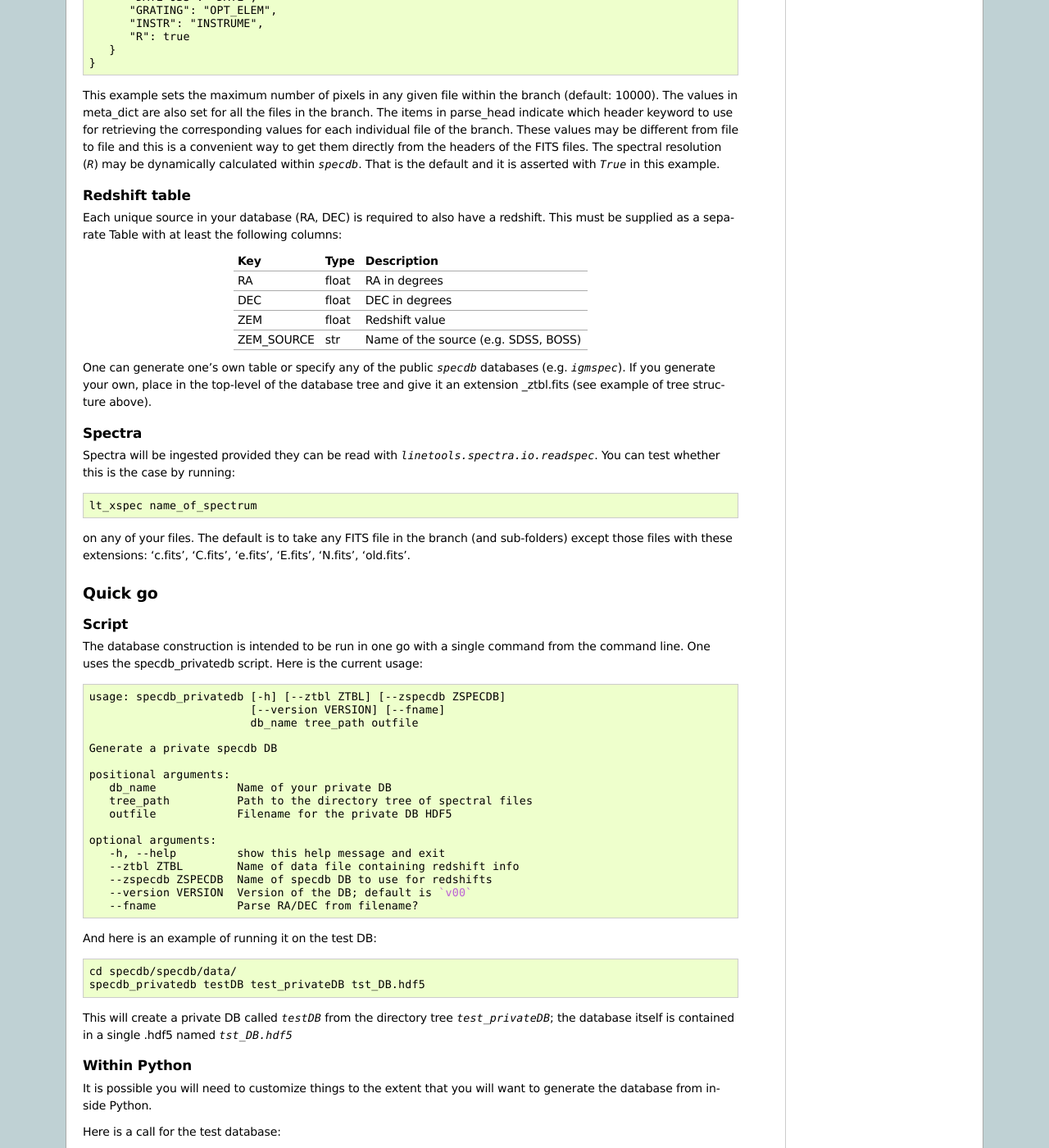
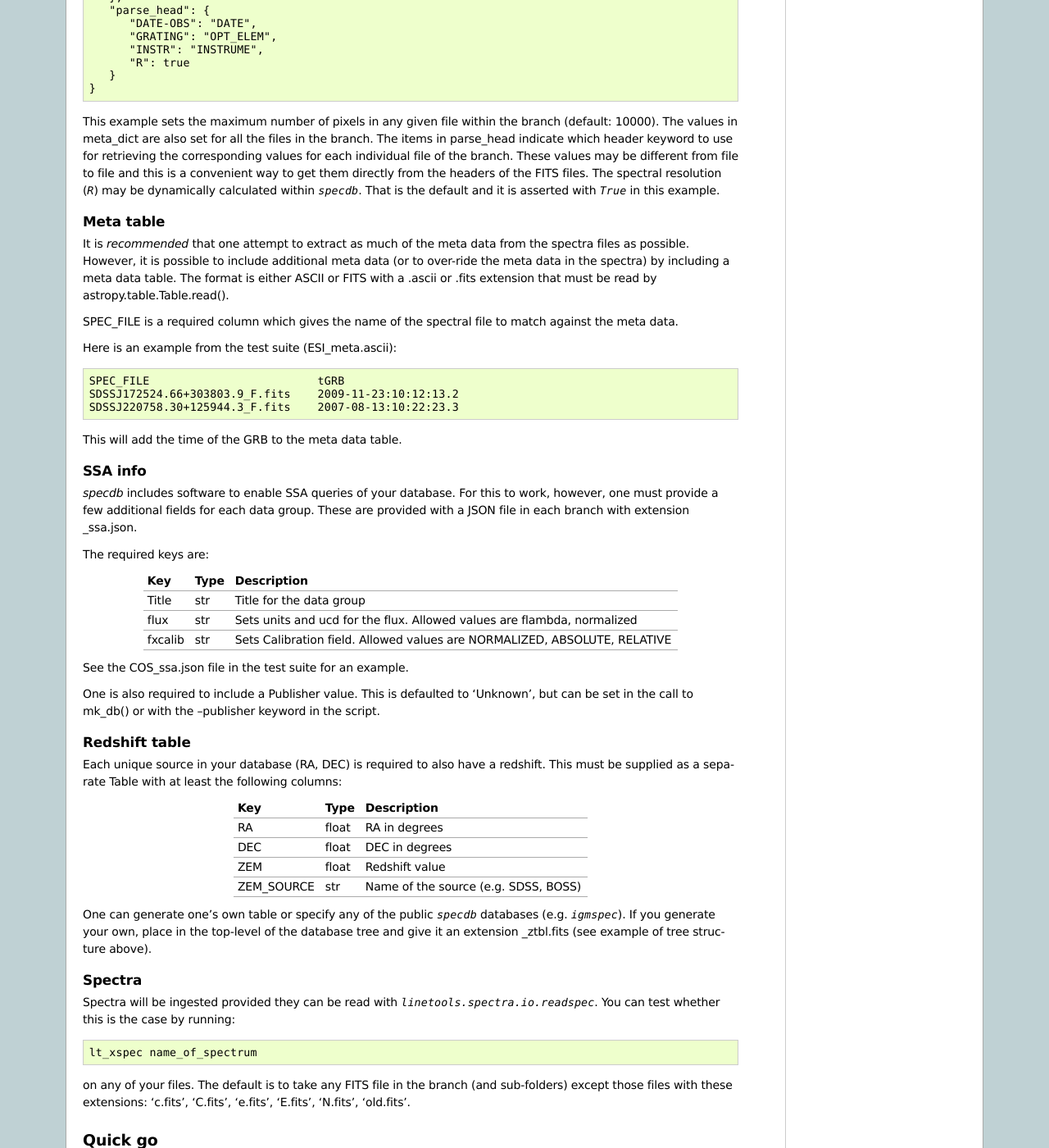
Before and after one commit to specdb/specdb, a Sphinx documentation site: the page built from docs/private.rst, in a window 1280 px wide and 1400 px high, scrolled down 993 px. Shown: the whole window at 82% size. Built offline with Sphinx 7.4.7, drawn with Linux system fonts in a browser that asks for light colours; pages that are not in the unit, such as notebooks, are missing from menus; some of the changed text lies outside the part shown.

Commit message:
private DB and docs

```diff
--- a/docs/private.rst
+++ b/docs/private.rst
@@ -37,6 +37,7 @@ Here is an example of a directory tree
    |  ├── testDB_ztbl.fits
    |  ├── ESI
    |  |  ├── ESI_meta.json
+   |  |  ├── ESI_meta.ascii
    |  |  ├── SDSSJ220758.30+125944.3_F.fits
    |  |  ├── SDSSJ220758.30+125944.3_E.fits
    |  ├── LRIS
@@ -45,6 +46,7 @@ Here is an example of a directory tree
    |  |  ├── SDSSJ230044.36+015541.7_b400_F.fits
    |  ├── COS
    |  |  ├── COS_meta.json
+   |  |  ├── COS_ssa.json
    |  |  ├── J095240.17+515250.03.fits.gz
    |  |  ├── J095243.05+515121.15.fits.gz
 
@@ -85,6 +87,54 @@ values may be different from file to file and this is a convenient way to get
 them directly from the headers of the FITS files. The spectral resolution (`R`) may
 be dynamically calculated within `specdb`.  That is the default and it is asserted
 with `True` in this example.
+
+Meta table
+----------
+
+It is *recommended* that one attempt to extract as much of the meta
+data from the spectra files as possible.  However, it is possible to
+include additional meta data (or to over-ride the meta data in the
+spectra) by including a meta data table.  The format is either
+ASCII or FITS with a .ascii or .fits extension that must be
+read by astropy.table.Table.read().
+
+SPEC_FILE is a required column which gives the name of the spectral
+file to match against the meta data.
+
+Here is an example from the test suite (ESI_meta.ascii)::
+
+   SPEC_FILE                         tGRB
+   SDSSJ172524.66+303803.9_F.fits    2009-11-23:10:12:13.2
+   SDSSJ220758.30+125944.3_F.fits    2007-08-13:10:22:23.3
+
+This will add the time of the GRB to the meta data table.
+
+SSA info
+--------
+
+*specdb* includes software to enable SSA queries of your
+database.  For this to work, however, one must provide
+a few additional fields for each data group.  These are
+provided with a JSON file in each branch with extension
+_ssa.json.
+
+The required keys are:
+
+==========  ======== ============================================
+Key         Type     Description
+==========  ======== ============================================
+Title       str      Title for the data group
+flux        str      Sets units and ucd for the flux.  Allowed values are
+                     flambda, normalized
+fxcalib     str      Sets Calibration field.  Allowed values are
+                     NORMALIZED, ABSOLUTE, RELATIVE
+==========  ======== ============================================
+
+See the COS_ssa.json file in the test suite for an example.
+
+One is also required to include a Publisher value.  This is defaulted
+to 'Unknown', but can be set in the call to mk_db() or with the
+--publisher keyword in the script.
 
 Redshift table
 --------------
```
Also changed, not shown: 6 other files.
